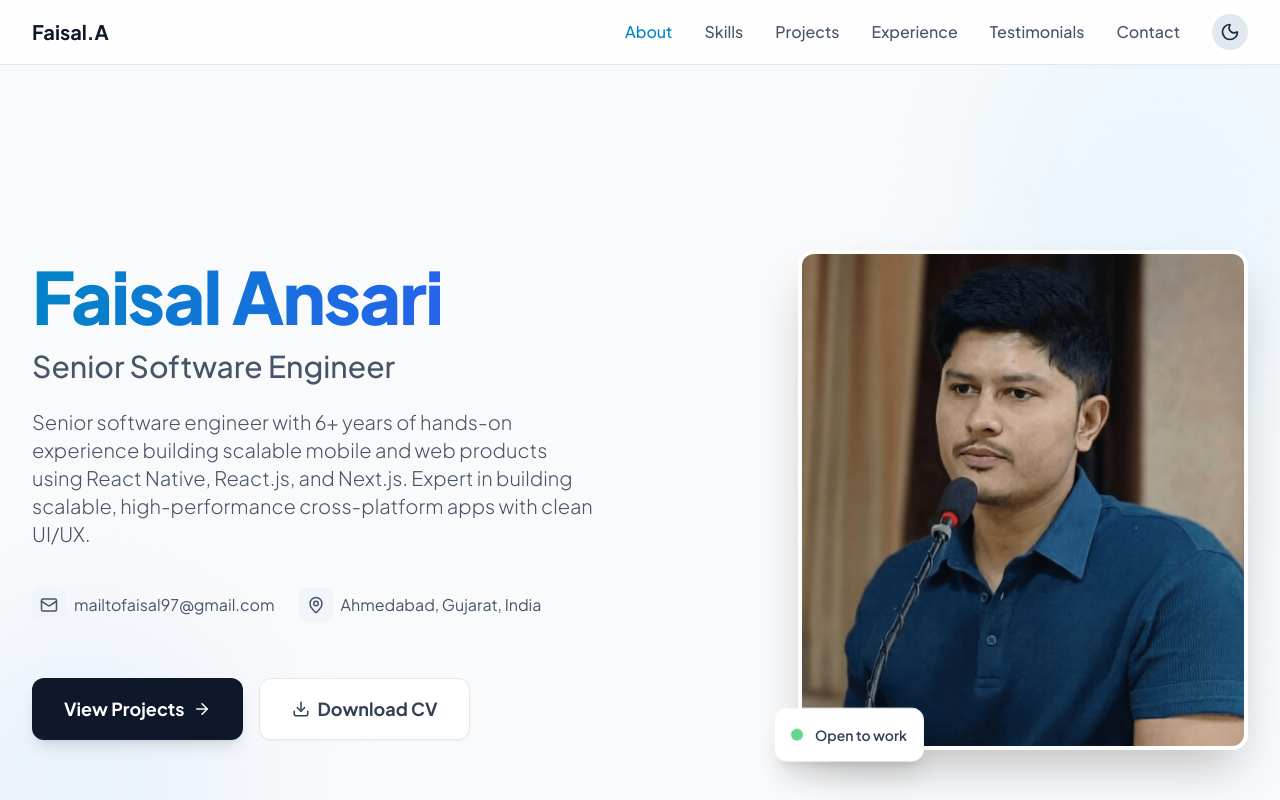
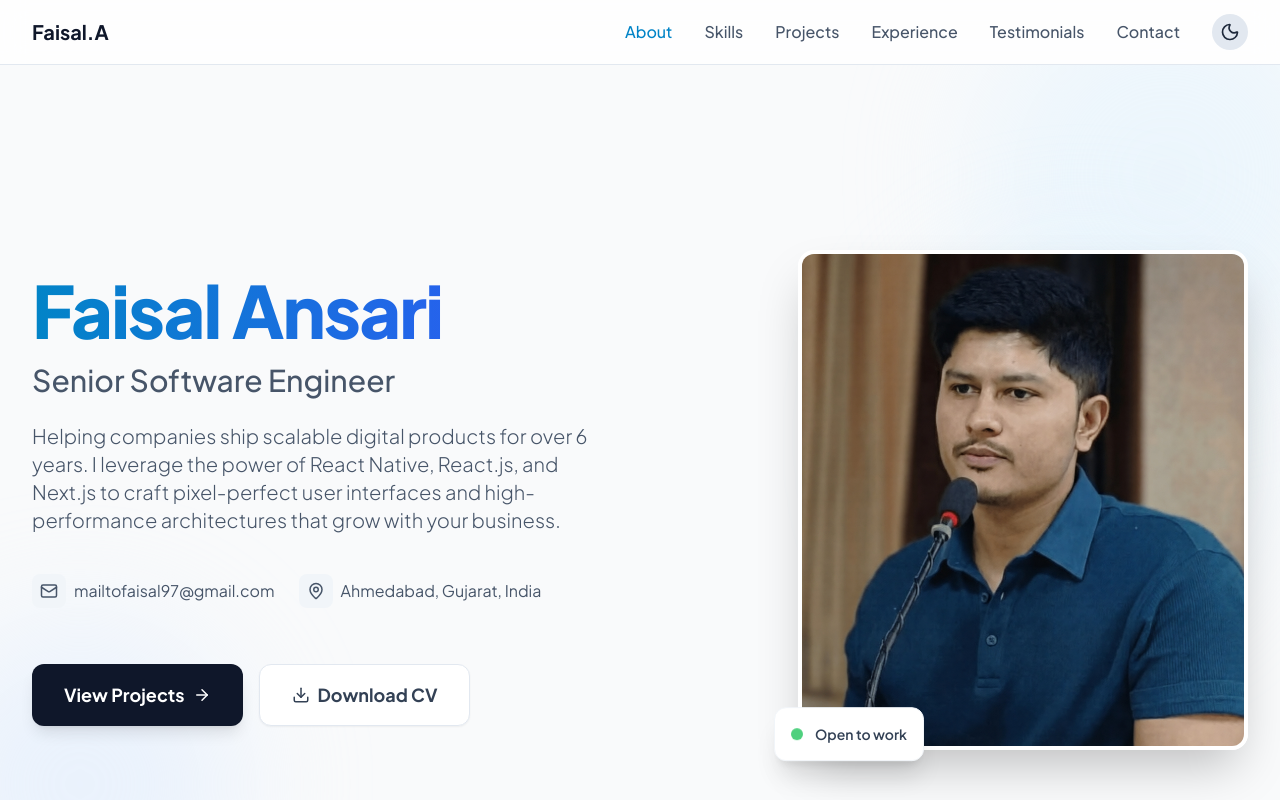
Before and after one commit to faisalansari97/portfolio, a React (Vite) app: page / in a window 1280 px wide. Shown: the top 800 px of the page. Built offline with nearby package versions, Linux system fonts and the light colour scheme.

Commit message:
Update personal bio in constants.ts for clarity and impact; comment out freelance experience section for future reference.

```diff
--- a/constants.ts
+++ b/constants.ts
@@ -5,7 +5,7 @@ export const PERSONAL_INFO = {
   phone: "+918866740058",
   location: "Ahmedabad, Gujarat, India",
   linkedin: "https://linkedin.com/in/faisalansari97",
-  bio: "Senior software engineer with 6+ years of hands-on experience building scalable mobile and web products using React Native, React.js, and Next.js. Expert in building scalable, high-performance cross-platform apps with clean UI/UX.",
+  bio: "Helping companies ship scalable digital products for over 6 years. I leverage the power of React Native, React.js, and Next.js to craft pixel-perfect user interfaces and high-performance architectures that grow with your business.",
 };
 
 export const SKILLS = [
@@ -71,13 +71,13 @@ export const EXPERIENCE = [
       "Developed cross-platform app using Expo and React Native with optimized list rendering.",
     ],
   },
-  {
-    company: "Freelance / Contract",
-    role: "Principal Software Engineer",
-    period: "Various",
-    description:
-      "Delivered high-quality mobile and web solutions for various clients, focusing on POS systems, educational platforms, and business analytics.",
-  },
+  // {
+  //   company: "Freelance / Contract",
+  //   role: "Principal Software Engineer",
+  //   period: "Various",
+  //   description:
+  //     "Delivered high-quality mobile and web solutions for various clients, focusing on POS systems, educational platforms, and business analytics.",
+  // },
   {
     company: "Solulab",
     role: "React Native Developer",
```
